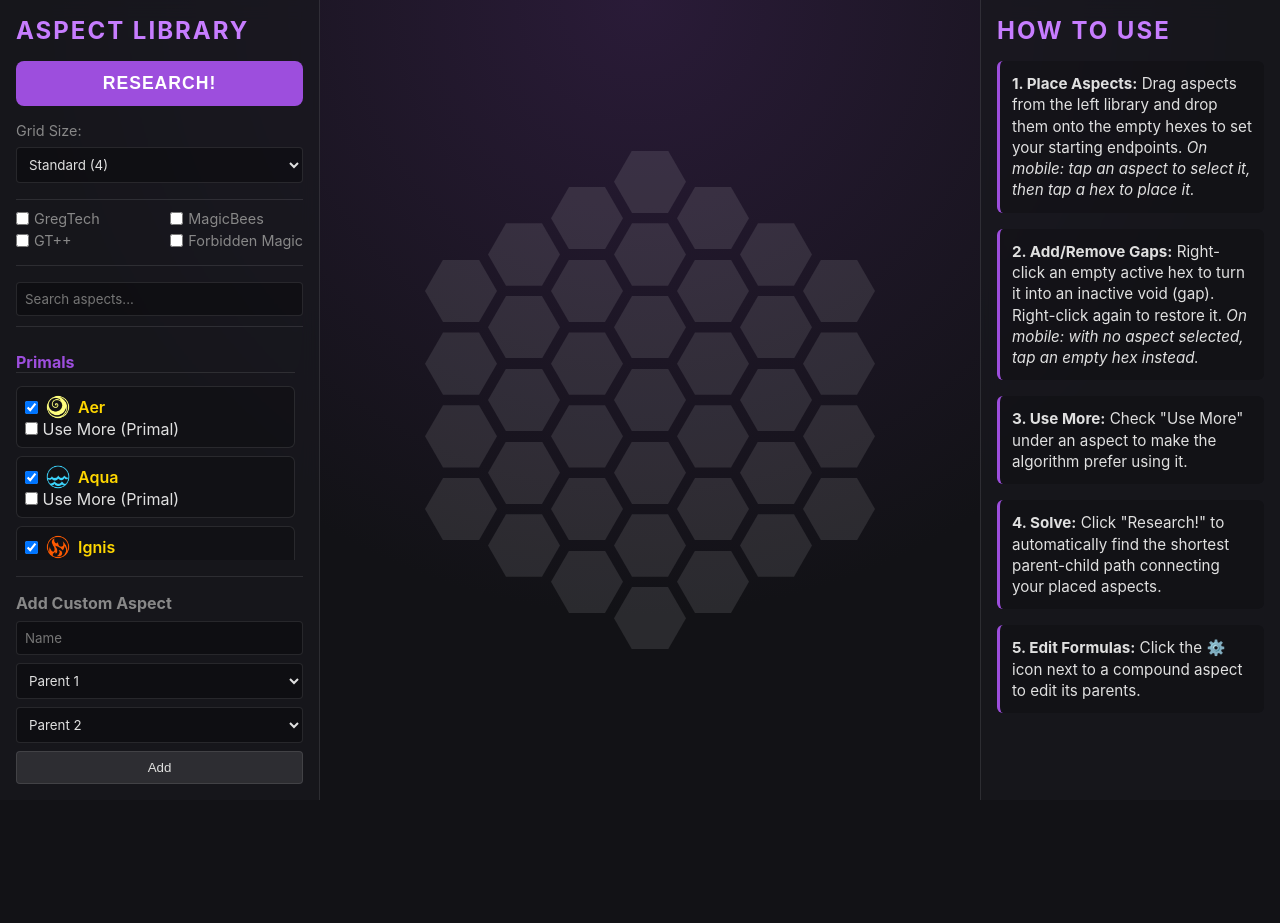
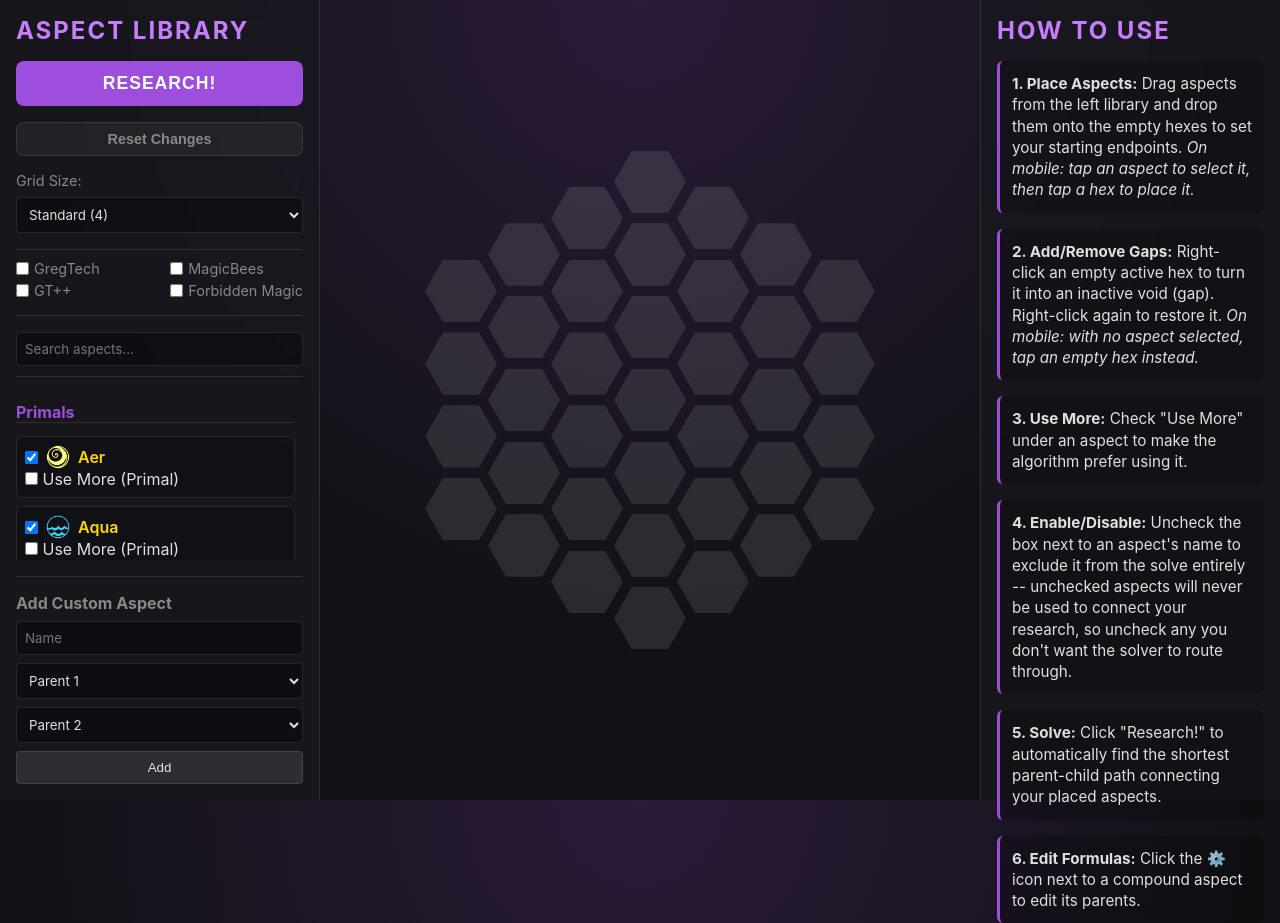
Before and after one commit to exaltedo2/ThaumcraftResearcher, a website built with Vite: page index.html in a window 1280 px wide. Before the commit the page ends 800 px from the top, so only its background shows below. Built offline with nearby package versions, Linux system fonts and the light colour scheme.

Commit message:
Add Reset Changes button and clarify aspect enable/disable in How to Use

```diff
--- a/index.html
+++ b/index.html
@@ -35,6 +35,7 @@
 
         <div class="controls">
           <button id="btn-research" class="primary-btn">Research!</button>
+          <button id="btn-reset" class="secondary-btn">Reset Changes</button>
 
           <div class="setting-group">
             <label for="grid-size">Grid Size:</label>
@@ -95,8 +96,9 @@
           <p><strong>1. Place Aspects:</strong> Drag aspects from the left library and drop them onto the empty hexes to set your starting endpoints. <em>On mobile: tap an aspect to select it, then tap a hex to place it.</em></p>
           <p><strong>2. Add/Remove Gaps:</strong> Right-click an empty active hex to turn it into an inactive void (gap). Right-click again to restore it. <em>On mobile: with no aspect selected, tap an empty hex instead.</em></p>
           <p><strong>3. Use More:</strong> Check "Use More" under an aspect to make the algorithm prefer using it.</p>
-          <p><strong>4. Solve:</strong> Click "Research!" to automatically find the shortest parent-child path connecting your placed aspects.</p>
-          <p><strong>5. Edit Formulas:</strong> Click the ⚙️ icon next to a compound aspect to edit its parents.</p>
+          <p><strong>4. Enable/Disable:</strong> Uncheck the box next to an aspect's name to exclude it from the solve entirely -- unchecked aspects will never be used to connect your research, so uncheck any you don't want the solver to route through.</p>
+          <p><strong>5. Solve:</strong> Click "Research!" to automatically find the shortest parent-child path connecting your placed aspects.</p>
+          <p><strong>6. Edit Formulas:</strong> Click the ⚙️ icon next to a compound aspect to edit its parents.</p>
         </div>
       </aside>
     </div>
--- a/src/main.js
+++ b/src/main.js
@@ -64,7 +64,15 @@ document.addEventListener('DOMContentLoaded', () => {
         aspectListUI.clearSelection();
     });
 
-    // 5. Grid Size Selector
+    // 5. Reset Button
+    const btnReset = document.getElementById('btn-reset');
+    btnReset.addEventListener('click', () => {
+        if (!confirm("Reset all changes? This will clear custom aspects, enabled/disabled aspects, and grid size back to defaults.")) return;
+        localStorage.removeItem('thaumcraft_researcher_config');
+        location.reload();
+    });
+
+    // 6. Grid Size Selector
     const gridSizeSelect = document.getElementById('grid-size');
     gridSizeSelect.value = currentRadius;
     gridSizeSelect.addEventListener('change', (e) => {
@@ -75,7 +83,7 @@ document.addEventListener('DOMContentLoaded', () => {
         gridRenderer.render();
     });
 
-    // 6. Solver Integration
+    // 7. Solver Integration
     const btnResearch = document.getElementById('btn-research');
     btnResearch.addEventListener('click', () => {
         // Clear paths visually and from the model BEFORE solving
--- a/src/styles/main.css
+++ b/src/styles/main.css
@@ -129,6 +129,23 @@ body {
 .primary-btn:hover {
   background: var(--primary-hover);
   box-shadow: 0 0 15px var(--primary-hover);
+}
+
+.secondary-btn {
+  background: rgba(255, 255, 255, 0.05);
+  color: var(--text-muted);
+  border: 1px solid var(--panel-border);
+  padding: 0.5rem;
+  font-size: 0.9rem;
+  font-weight: 600;
+  border-radius: 8px;
+  cursor: pointer;
+  transition: all 0.2s;
+}
+
+.secondary-btn:hover {
+  background: rgba(255, 255, 255, 0.1);
+  color: var(--text-main);
 }
 
 .setting-group {
```
